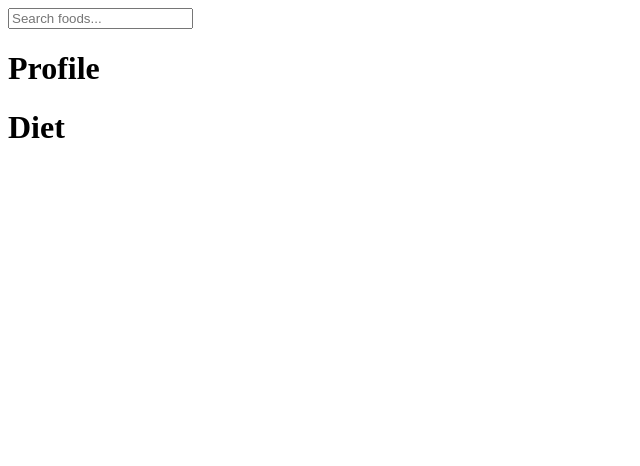
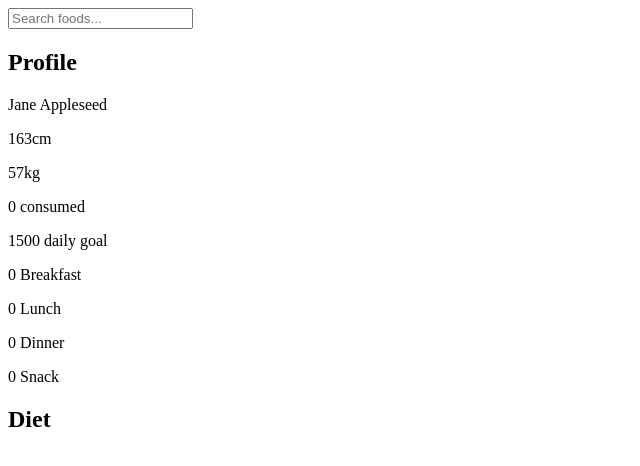
Before and after one commit to livelifedev/food-nutrition, a React (Create React App) app: page / in a window 1280 px wide. Shown: the top 466 px of the page, without its empty margins (0-640 px from the left). Built offline with nearby package versions, Linux system fonts and the light colour scheme.

Commit message:
updated profile component with data

```diff
--- a/src/views/Header.js
+++ b/src/views/Header.js
@@ -3,9 +3,9 @@ import SearchBar from "../components/SearchBar";
 
 const Header = () => {
   return (
-    <div className="header">
+    <header className="header">
       <SearchBar />
-    </div>
+    </header>
   );
 };
 
--- a/src/views/main_content/Diet.js
+++ b/src/views/main_content/Diet.js
@@ -2,9 +2,9 @@ import React from "react";
 
 const Diet = () => {
   return (
-    <div>
+    <section>
       <h1>Diet</h1>
-    </div>
+    </section>
   );
 };
 
--- a/src/views/main_content/Profile.js
+++ b/src/views/main_content/Profile.js
@@ -1,10 +1,38 @@
 import React from "react";
+
+// test data
+let diet = {
+  first_name: "Jane",
+  last_name: "Appleseed",
+  height_cm: 163,
+  weight_kg: 57,
+  daily_goal: 1500
+};
 
 const Profile = () => {
   return (
-    <div>
+    <section className="profile">
       <h1>Profile</h1>
-    </div>
+      <div className="profile-summary">
+        <p>
+          {diet.first_name} {diet.last_name}
+        </p>
+        <p>{diet.height_cm}cm</p>
+        <p>{diet.weight_kg}kg</p>
+      </div>
+
+      <div className="profile-details">
+        <p>0 consumed</p>
+        <p>{diet.daily_goal} daily goal</p>
+      </div>
+
+      <div className="profile-log">
+        <p>0 Breakfast</p>
+        <p>0 Lunch</p>
+        <p>0 Dinner</p>
+        <p>0 Snack</p>
+      </div>
+    </section>
   );
 };
 
```
